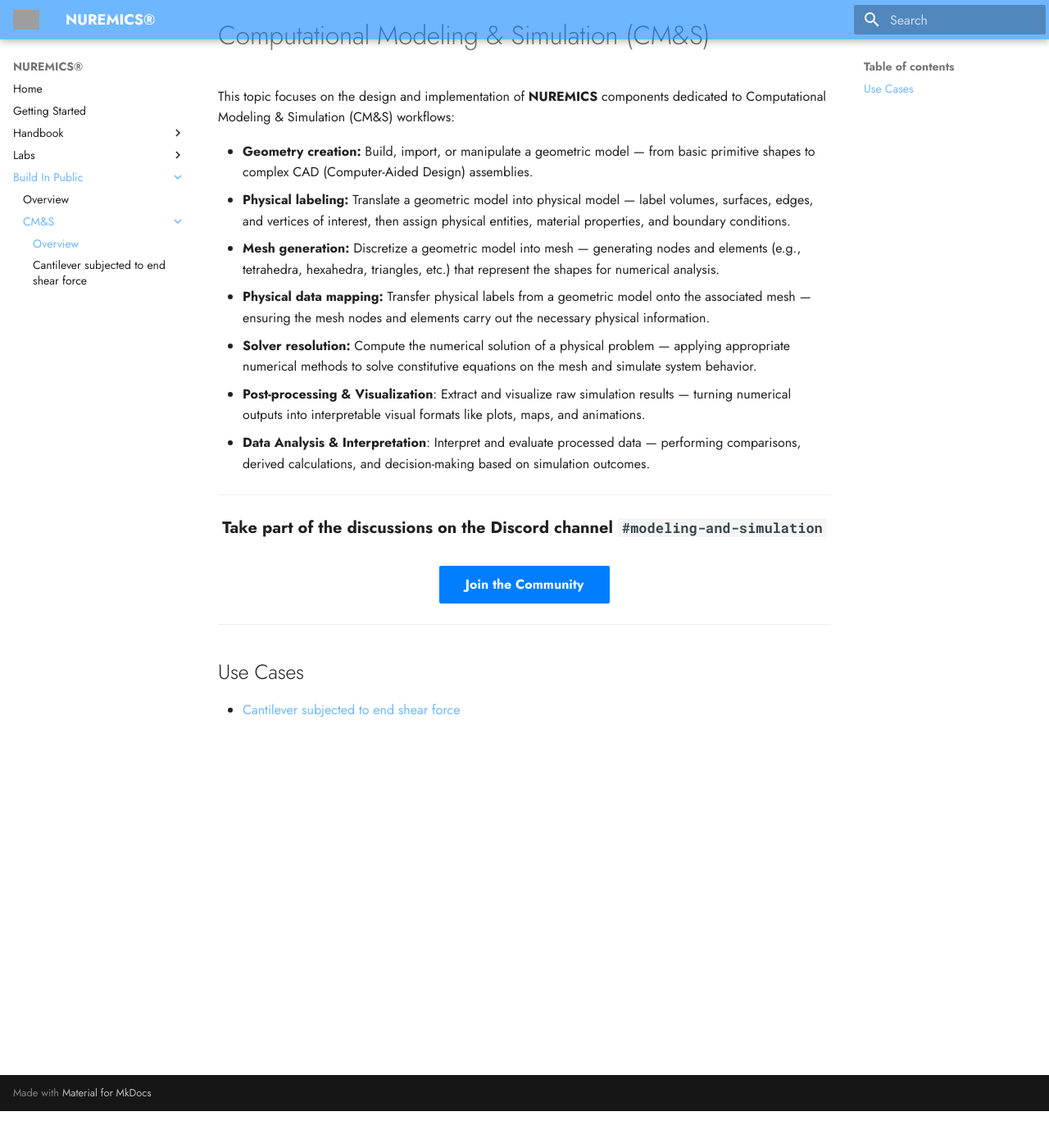
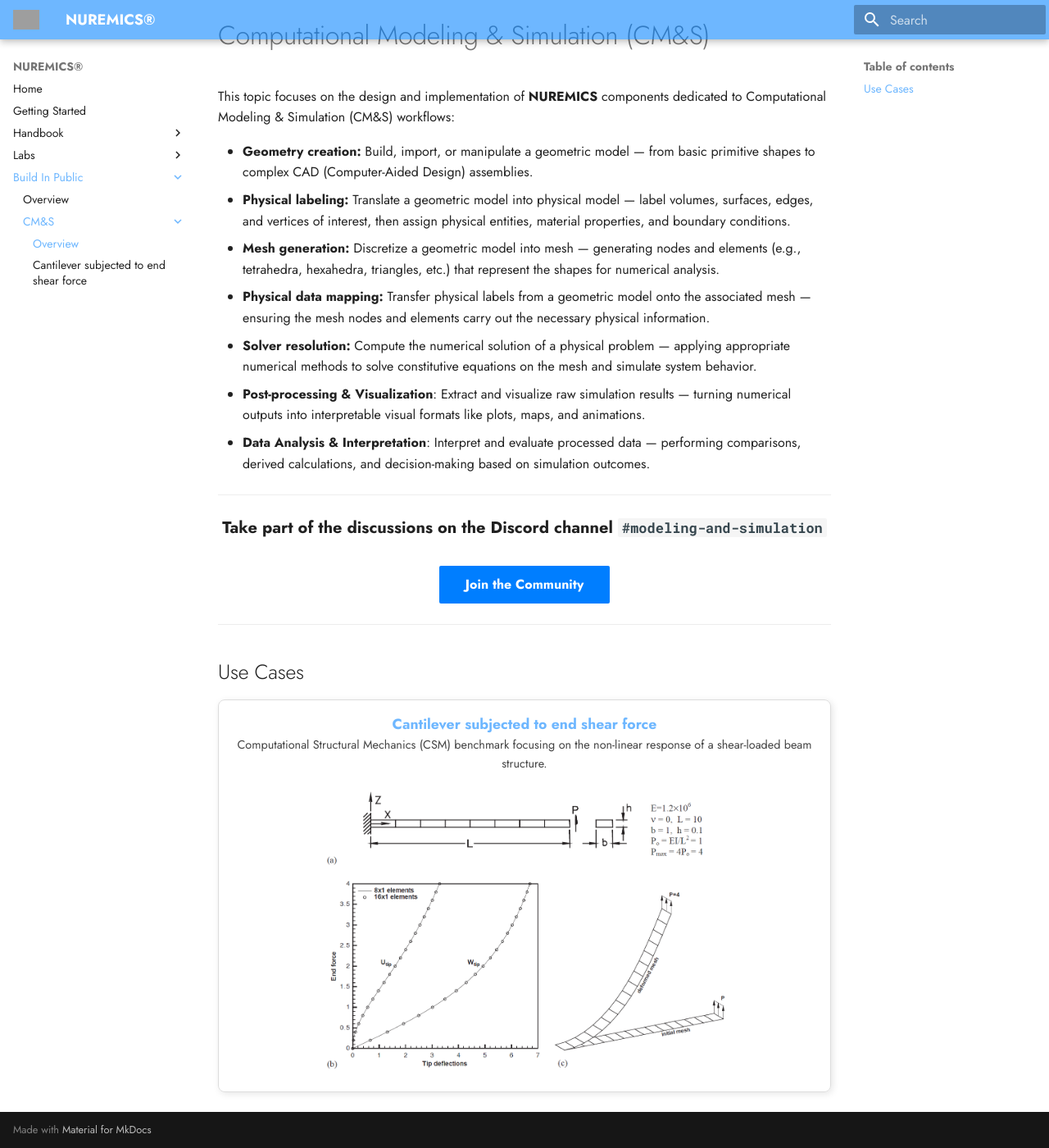
Before and after one commit to nuremics/nuremics-docs, an MkDocs documentation site: the page built from docs/build-in-public/cms/index.md, in a window 1280 px wide and 1400 px high, scrolled down 45 px. Shown: the whole window at 82% size. Built offline with MkDocs 1.6.1 and Material for MkDocs 9.7.7, drawn with Linux system fonts in a browser that asks for light colours; grey boxes are pictures that could not be loaded.

Commit message:
add visuals in build in public section

```diff
--- a/docs/build-in-public/cms/index.md
+++ b/docs/build-in-public/cms/index.md
@@ -29,4 +29,10 @@ Take part of the discussions on the Discord channel <code>#modeling-and-simulati
 
 ## Use Cases
 
-- [Cantilever subjected to end shear force](cantilever-shear.md)
+<div class="card fullwidth">
+  <a href="cantilever-shear/">Cantilever subjected to end shear force</a>
+  <div class="card-description">Computational Structural Mechanics (CSM) benchmark focusing on the non-linear response of a shear-loaded beam structure.</div>
+  <a href="cantilever-shear/">
+    <img src="../../images/cantilever_shear_figure.png" style="width: 70%; margin-top: 15px; margin-bottom: 5px;">
+  </a>
+</div>
--- a/docs/css/extra.css
+++ b/docs/css/extra.css
@@ -74,3 +74,52 @@ figure.wide-caption figcaption {
   font-style: italic;
   color: #5a5a5a;
 }
+
+.card {
+  border: 1px solid #ddd;
+  border-radius: 8px;
+  overflow: hidden;
+  text-align: center;
+  box-shadow: 2px 2px 8px rgba(0,0,0,0.1);
+  padding: 15px;
+  margin-bottom: 20px; /* Espace entre les cartes */
+}
+
+.card img {
+  height: auto;
+  display: block;
+  margin: 0 auto 0px auto;
+}
+
+.card a {
+  display: block;
+  font-weight: bold;
+  text-decoration: none;
+  color: #3f51b5;
+  font-size: 1.1em;
+}
+
+.card:hover {
+  box-shadow: 0 0 12px rgba(0,0,0,0.2);
+}
+
+.card-title {
+  font-weight: bold;
+  font-size: 1.1em;
+  margin-bottom: 5px;
+  color: #3f51b5;
+  text-decoration: none;
+}
+
+.card-description {
+  font-size: 0.9em;
+  color: #444;
+}
+
+/* ✅ Ajout pour forcer largeur 100% */
+.card.fullwidth {
+  width: 100%;
+  max-width: 1000px;
+  margin-left: auto;
+  margin-right: auto;
+}
```
Also changed, not shown: docs/build-in-public/index.md (+7 -1 lines), 1 other file.
